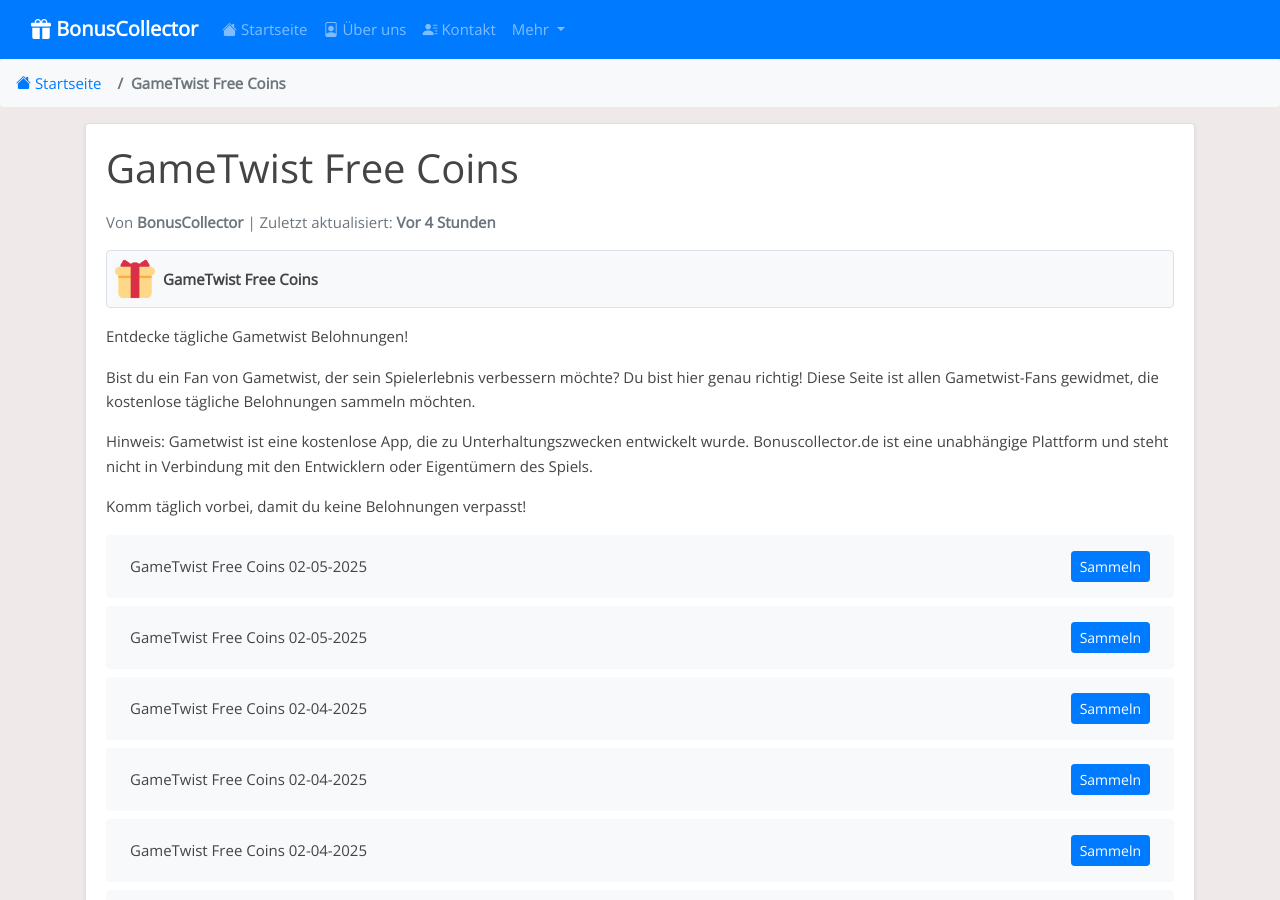
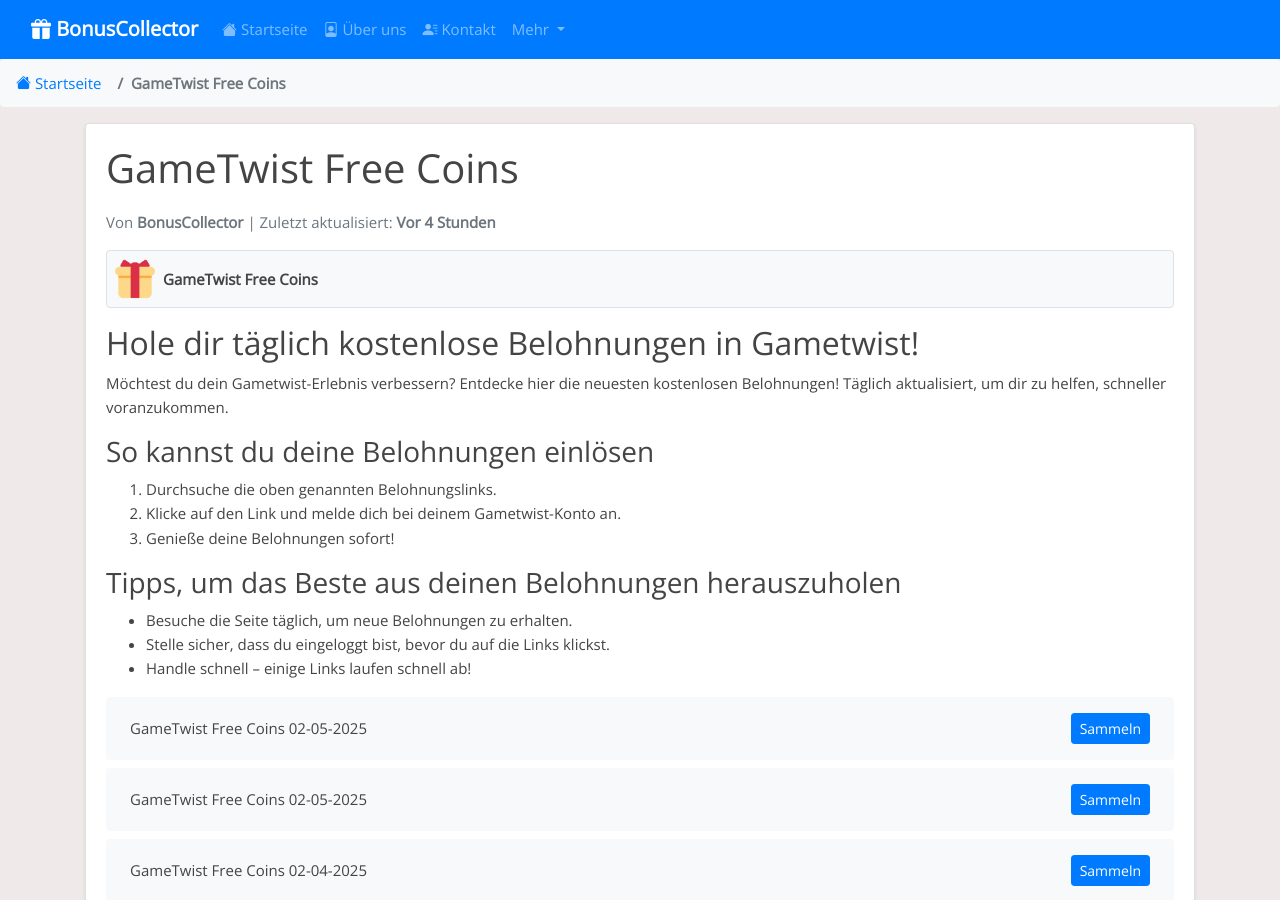
Before and after one commit to Prollad99/bs-de, a Jekyll site: the page built from _posts/2025-02-03-gametwist.md, in a window 1280 px wide and 900 px high. Built offline with Jekyll 4.4.1, drawn with Linux system fonts in a browser that asks for light colours; some of the changed text lies outside the part shown.

Commit message:
Aktualisiere gametwist-Belohnungslinks, Inhalte und Änderungsdatum

```diff
--- a/_includes/gametwist_footer.html
+++ b/_includes/gametwist_footer.html
@@ -1,22 +1,7 @@
-### So beanspruchst du deine Gametwist Belohnungen
+<h3>Warum du unsere Gametwist-Updates folgen solltest</h3>
 
+<p>Wir bieten täglich die neuesten Belohnungslinks aus offiziellen Gametwist-Aktionen. So bleibst du immer auf dem neuesten Stand. Speichere diese Seite für schnellen Zugriff.</p>
 
-1. Durchsuche die obigen Belohnungslinks und wähle die aus, die du beanspruchen möchtest.
+<h4>Hinweis:</h4>
 
-2. Klicke auf einen Link, um zur Gametwist-App oder -Website weitergeleitet zu werden.
-
-3. Melde dich an deinem Konto an, falls du dazu aufgefordert wirst.
-
-4. Deine Belohnung (kostenlose Spins, Münzen, Chips oder Boni) wird deinem Konto hinzugefügt.
-
-
-**Tipps zum Beanspruchen von Belohnungen:**
-
-- Stelle sicher, dass du in deinem Gametwist-Konto angemeldet bist, bevor du auf die Links klickst.
-
-- Die meisten Links können nur einmal beansprucht werden. Schaue also täglich für neue vorbei.
-
-- Wenn ein Link nicht funktioniert, ist er möglicherweise abgelaufen. Beanspruche deine Belohnungen so schnell wie möglich.
-
-
-Viel Spaß beim Sammeln deiner Belohnungen und beim Spielen von Gametwist!
+<p>Diese Seite ist nicht mit den offiziellen Entwicklern von Gametwist verbunden. Alle Belohnungen stammen aus öffentlichen Quellen.</p>
--- a/_includes/gametwist_post.html
+++ b/_includes/gametwist_post.html
@@ -1,10 +1,27 @@
-Entdecke tägliche Gametwist Belohnungen!
+<h2>Hole dir täglich kostenlose Belohnungen in Gametwist!</h2>
 
+<p>Möchtest du dein Gametwist-Erlebnis verbessern? Entdecke hier die neuesten kostenlosen Belohnungen! Täglich aktualisiert, um dir zu helfen, schneller voranzukommen.</p>
 
-Bist du ein Fan von Gametwist, der sein Spielerlebnis verbessern möchte? Du bist hier genau richtig! Diese Seite ist allen Gametwist-Fans gewidmet, die kostenlose tägliche Belohnungen sammeln möchten.
+<h3>So kannst du deine Belohnungen einlösen</h3>
 
+<ol>
 
-Hinweis: Gametwist ist eine kostenlose App, die zu Unterhaltungszwecken entwickelt wurde. Bonuscollector.de ist eine unabhängige Plattform und steht nicht in Verbindung mit den Entwicklern oder Eigentümern des Spiels.
+  <li>Durchsuche die oben genannten Belohnungslinks.</li>
 
+  <li>Klicke auf den Link und melde dich bei deinem Gametwist-Konto an.</li>
 
-Komm täglich vorbei, damit du keine Belohnungen verpasst!
+  <li>Genieße deine Belohnungen sofort!</li>
+
+</ol>
+
+<h3>Tipps, um das Beste aus deinen Belohnungen herauszuholen</h3>
+
+<ul>
+
+  <li>Besuche die Seite täglich, um neue Belohnungen zu erhalten.</li>
+
+  <li>Stelle sicher, dass du eingeloggt bist, bevor du auf die Links klickst.</li>
+
+  <li>Handle schnell – einige Links laufen schnell ab!</li>
+
+</ul>
```
